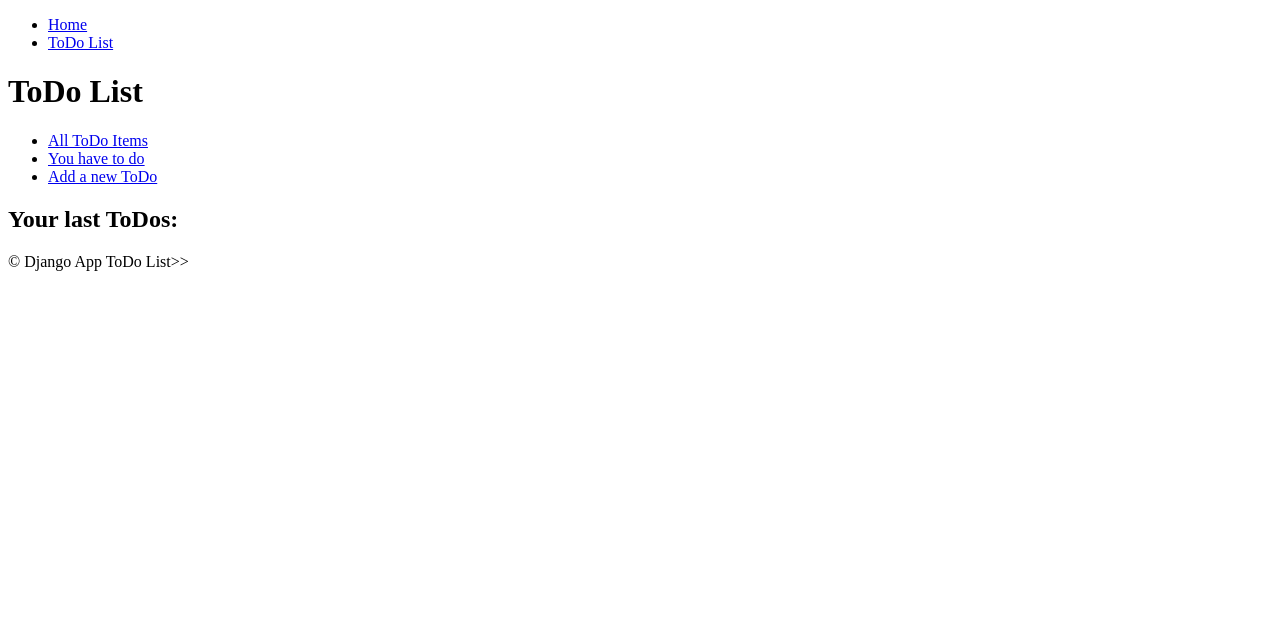
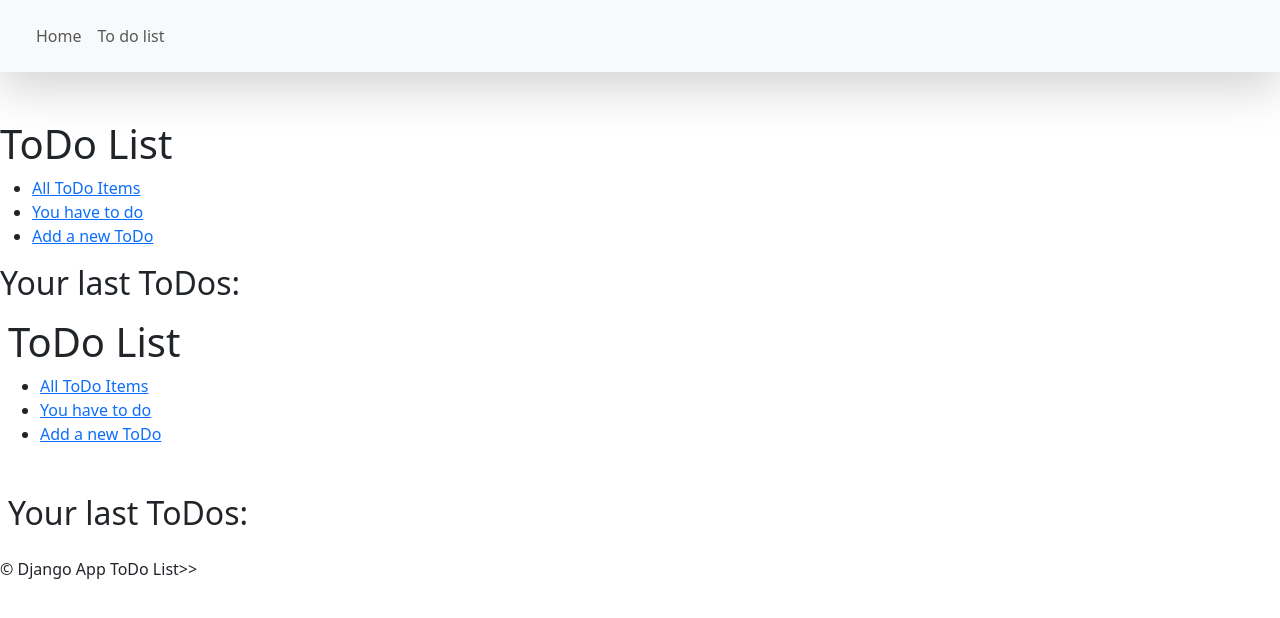
Before and after one commit to TiredOptimist/first-django-project, a Django app: page /todos/ in a window 1280 px wide. Shown: the top 618 px of the page. Run offline with Django 5.2, Linux system fonts and the light colour scheme; data that the repository does not hold is empty.

Commit message:
"blya ento style"

```diff
--- a/first/first/settings.py
+++ b/first/first/settings.py
@@ -11,6 +11,7 @@ https://docs.djangoproject.com/en/5.0/ref/settings/
 """
 
 from pathlib import Path
+import os
 
 # Build paths inside the project like this: BASE_DIR / 'subdir'.
 BASE_DIR = Path(__file__).resolve().parent.parent
@@ -117,7 +118,9 @@ USE_TZ = True
 # https://docs.djangoproject.com/en/5.0/howto/static-files/
 
 STATIC_URL = 'static/'
-
+STATICFILES_DIRS = [
+    os.path.join(BASE_DIR, "static"),
+]
 # Default primary key field type
 # https://docs.djangoproject.com/en/5.0/ref/settings/#default-auto-field
 
--- a/first/templates/base.html
+++ b/first/templates/base.html
@@ -2,12 +2,18 @@
 <html lang="en">
 <head>
   <meta charset="UTF-8">
+  <link href="https://cdn.jsdelivr.net/npm/bootstrap@5.3.3/dist/css/bootstrap.min.css" rel="stylesheet" integrity="sha384-QWTKZyjpPEjISv5WaRU9OFeRpok6YctnYmDr5pNlyT2bRjXh0JMhjY6hW+ALEwIH" crossorigin="anonymous">
   <title>
     {% block title %}
       Base Title
     {% endblock title %}
   </title>
 </head>
+<style>
+  body{
+    overflow-x: hidden;
+  }
+</style>
 <body>
 {% include 'components/navbar.html' %}
   {% block body %}
--- a/first/templates/components/navbar.html
+++ b/first/templates/components/navbar.html
@@ -1,6 +1,8 @@
-<nav>
-  <ul>
-    <li><a href="{% url 'index' %}">Home</a></li>
-    <li><a href="{% url 'todo_list:index' %}">ToDo List</a></li>
-  </ul>
+<nav class="navbar navbar-expand-sm navbar-light shadow-lg p-3 mb-5 bg-body-tertiary rpunded">
+  <div class="container-fluid">
+    <div class="navbar-nav">
+      <a class="nav-link" aria-current="page" href="{% url 'index' %}">Home</a>
+      <a class="nav-link" aria-current="page" href="{% url 'todo_list:index' %}">To do list</a>
+    </div>
+  </div>
 </nav>
--- a/first/todo_list/templates/todo_list/index.html
+++ b/first/todo_list/templates/todo_list/index.html
@@ -15,4 +15,23 @@
 
   <h2>Your last ToDos:</h2>
    {% include 'todo_list/components/todo_items_list.html' %}
+
+  <div class="mb-4">
+    <div class="content m-2">
+
+      <div class="todo_list mb-5">
+              <h1>ToDo List</h1>
+        <ul>
+          <li><a href="{% url 'todo_list:list' %}">All ToDo Items</a></li>
+          <li><a href="{% url 'todo_list:done' %}">You have to do</a></li>
+          <li><a href="{% url 'todo_list:add_todo_item' %}">Add a new ToDo</a></li>
+        </ul>
+      </div>
+
+      <div class="last_todo">
+              <h2>Your last ToDos:</h2>
+      {% include 'todo_list/components/todo_items_list.html' %}
+      </div>
+    </div>
+  </div>
 {% endblock body %}
--- a/first/todo_list/views.py
+++ b/first/todo_list/views.py
@@ -9,6 +9,7 @@ def index_view(request: HttpRequest) -> HttpResponse:
     todo_item = ToDoItem.objects.order_by("id").all()
     # todo_item = ["Item1", "Item2",]
     return render(request, template_name="todo_list/index.html", context={"todo_items": todo_item[:2]},)
+
 
 
 class ToDoListIndexView(ListView):
```
Also changed, not shown: first/templates/index.html (+6 -3 lines), first/todo_list/templates/todo_list/add_todo_item.html (+10 -6 lines).
